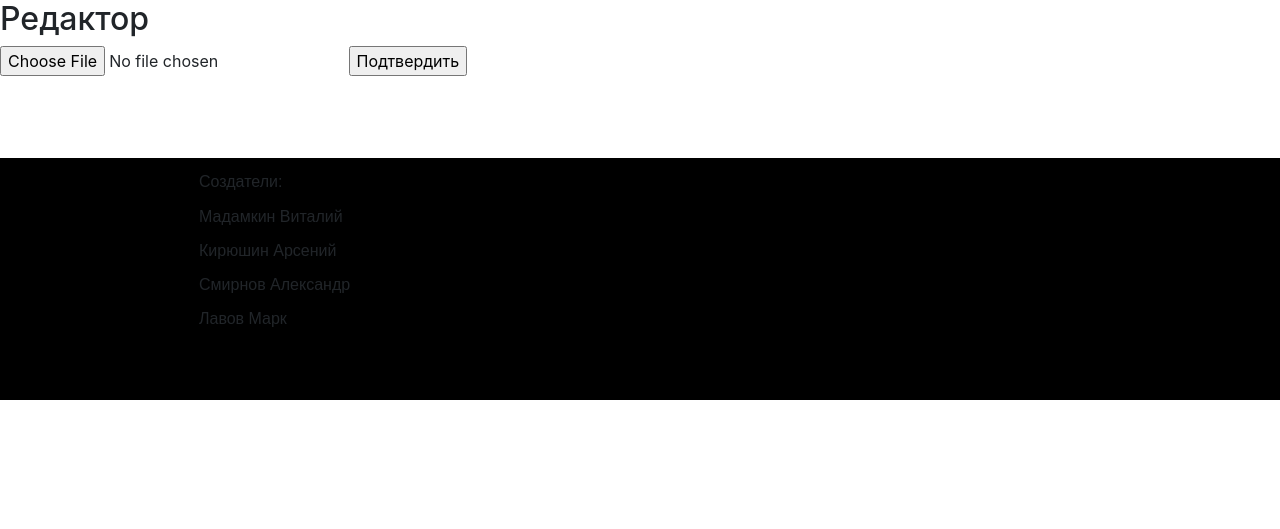
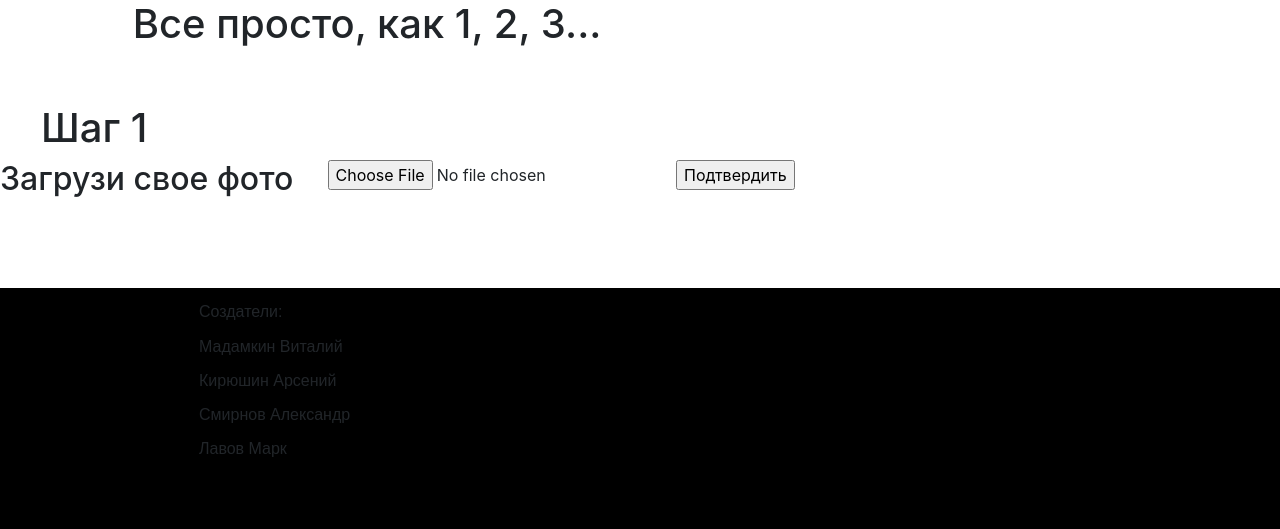
Before and after one commit to akiarw/sait, a Flask app: page /editor in a window 1280 px wide. Shown: the part 150-679 px from the top of the page. Run offline with Flask 2, Linux system fonts and the light colour scheme; some libraries are stand-ins or nearby versions.

Commit message:
Редактор и ШАГ 2

```diff
--- a/templates/redactor.html
+++ b/templates/redactor.html
@@ -1,9 +1,24 @@
 {% extends "base.html" %}
 
 {% block content %}
-<h2>Редактор</h2>
-<form method="post" enctype="multipart/form-data" novalidate>
-    {{edit_form.img()}}
-    {{edit_form.get_im()}}
-</form>
+<div class="row">
+    <div class="col-7">
+        <div class="text-center"><h1>Все просто, как 1, 2, 3...</h1></div>
+    </div>
+</div><br><br>
+<div class="row">
+    <div class="col-2">
+        <div class="text-center"><h1>Шаг 1</h1></div>
+    </div>
+</div>
+<div class="row">
+    <div class="col-3">
+        <h2>Загрузи свое фото</h2></div>
+    <div class="col-7">
+        <form method="post" enctype="multipart/form-data" novalidate>
+            {{edit_form.img()}}
+            {{edit_form.get_im()}}
+        </form>
+    </div>
+</div>
 {% endblock %}
--- a/test.py
+++ b/test.py
@@ -85,6 +85,14 @@ class Server:
                 return red
             return render_template('redactor.html', form=main_form, user=user, edit_form=edit_form)
 
+        @app.route('/edit_step2', methods=['GET', 'POST'])
+        def step2():
+            main_form = MainForm()
+            red = redirection()
+            if red:
+                return red
+            return render_template('edit_step2.html', form=main_form)
+
         @app.route('/account', methods=['GET', 'POST'])
         def account():
             global user
@@ -139,8 +147,14 @@ class Server:
         def make_edit_dir():
             global mk_dir_num
             mk_dir_num += 1
-            name = 'static/' + str(mk_dir_num) + '/'
-            os.mkdir(name)
+            is_created = False
+            while not is_created:
+                try:
+                    name = 'static/' + str(mk_dir_num) + '/'
+                    os.mkdir(name)
+                    is_created = True
+                except FileExistsError:
+                    mk_dir_num += 1
             return name
 
 
```
Also changed, not shown: templates/edit_step2.html (added, +15 -0 lines), static/1/photo.jpg (deleted).
